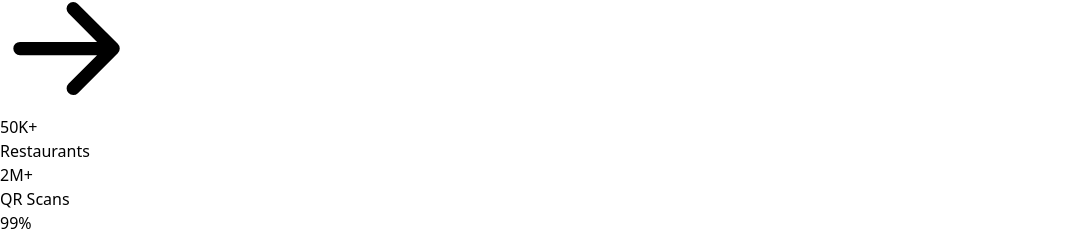
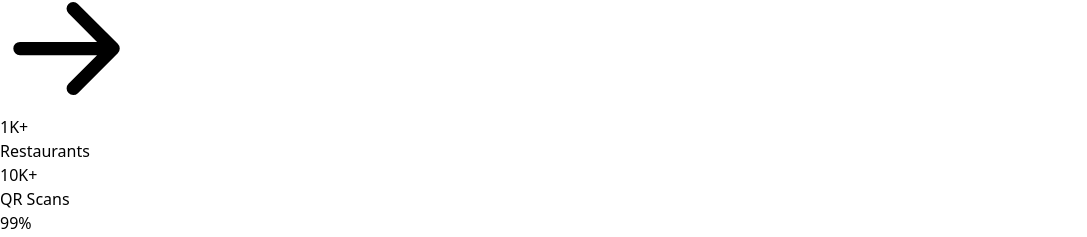
Before and after one commit to samirdhoran2000/Hotel_Menu, a React (Vite) app in the folder client/: page / in a window 1280 px wide. Shown: the part 1471-1708 px from the top of the page, without its empty margins (0-1087 px from the left). Built offline with nearby package versions, Linux system fonts and the light colour scheme.

Commit message:
remove unneccesary code and update the value

```diff
--- a/client/src/components/landingPageComponents/Hero.jsx
+++ b/client/src/components/landingPageComponents/Hero.jsx
@@ -38,11 +38,9 @@ const Hero = () => {
                 {/* Placeholder for image with glassmorphism effect */}
                 <div className="aspect-square bg-white/5 backdrop-blur-md rounded-3xl border border-white/20 p-8 hover:bg-white/10 transition-all duration-500 group">
                   {/* Image placeholder content */}
-                  <div className="w-full h-full flex items-center justify-center">
-                    <div className="text-center">
-                      <img src={heroImage} alt="Hero Image" />
-                    </div>
-                  </div>
+
+                      <img src={heroImage} alt="Hero Image" className="rounded-2xl"/>
+
                 </div>
 
                 {/* Decorative elements around image */}
@@ -134,8 +132,8 @@ const Hero = () => {
               {/* Floating stats */}
               <div className="flex flex-wrap gap-4 lg:gap-6 animate-fade-in-delay-2">
                 {[
-                  { number: "50K+", label: "Restaurants" },
-                  { number: "2M+", label: "QR Scans" },
+                  { number: "1K+", label: "Restaurants" },
+                  { number: "10K+", label: "QR Scans" },
                   { number: "99%", label: "Uptime" },
                 ].map((stat, i) => (
                   <div
```
